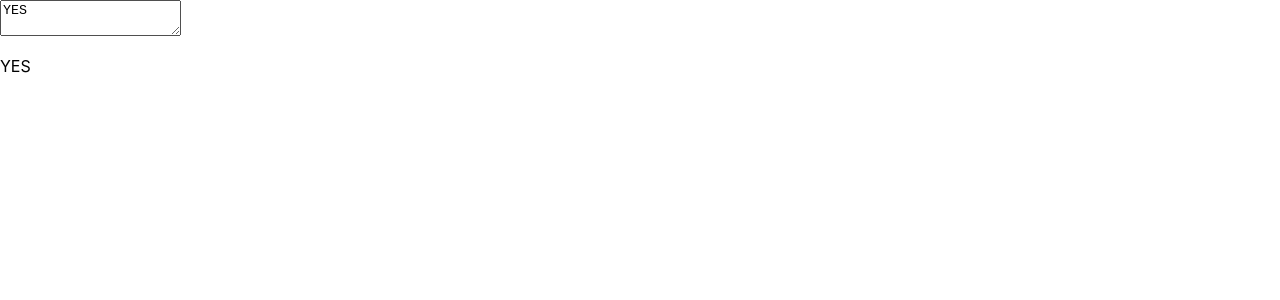
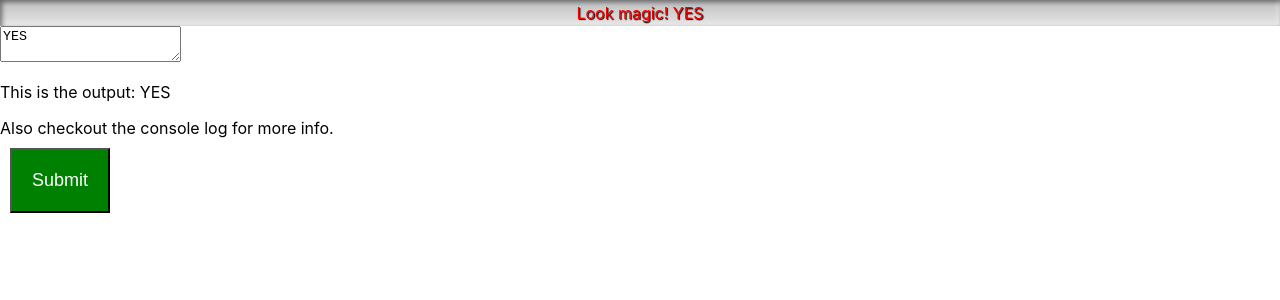
Before and after one commit to collier-watkins/FLYP-Pi-Repo, a React (Create React App) app in the folder frontend-uSite/usite/: page / in a window 1280 px wide. Shown: the top 300 px of the page. Built offline with nearby package versions, Linux system fonts and the light colour scheme.

Commit message:
UX: Button integrated, make it do something

```diff
--- a/frontend-uSite/usite/src/App.css
+++ b/frontend-uSite/usite/src/App.css
@@ -1,3 +1,20 @@
+.Submitbutton {
+  padding: 20px;
+  margin: 10px;
+  background: green;
+  color: white;
+  font-size: large;
+}
+
+.Header {
+  color: red;
+  text-align: center;
+  text-shadow: 1px 1px 1px black;
+  background: linear-gradient(to bottom, rgba(0,0,0,0.25), rgba(0,0,0,0.1));
+  padding: 3px;
+  box-shadow: inset 2px 2px 5px rgba(0,0,0,0.5), inset -2px -2px 5px rgba(255, 255, 255, 0.5);
+}
+
 .App {
   text-align: center;
 }
--- a/frontend-uSite/usite/src/App.js
+++ b/frontend-uSite/usite/src/App.js
@@ -6,6 +6,9 @@ import './App.css';
 // - This guy defines a specific textarea and display
 class Textbox extends Component {
 
+  // Each render method allows the use of ONE outer </div>
+  // - Multiple inner </div> is allowed though
+  // - If you are rendering 1 HTML element, you can just return that element
   render() {
     return(
       <div>
@@ -13,7 +16,27 @@ class Textbox extends Component {
           onChange = {this.props.onChange}
           defaultValue = {this.props.value}
         />
-        <p>{this.props.value}</p>
+        <p>This is the output: {this.props.value}</p>
+        <div>
+          Also checkout the console log for more info.
+        </div>
+      </div>
+    );
+  }
+
+}
+
+class Submitbutton extends Component {
+
+  render() {
+    return(
+      <div>
+        <button
+          className = "Submitbutton"
+          onClick = {this.props.onClick}
+        >
+          Submit
+        </button>
       </div>
     );
   }
@@ -31,6 +54,7 @@ class App extends Component {
   constructor(props) {
     super(props);
     this.handleChange = this.handleChange.bind(this);
+    this.handleClick = this.handleClick.bind(this);
     this.state = {
       value: "YES",
     };
@@ -42,6 +66,12 @@ class App extends Component {
     console.log( "State Change, new state value = " + e.target.value );
   }
 
+  handleClick() {
+    const value = this.state.value;
+    console.log( "Submit button clicked, captured value = " + value );
+    // Here we can send the value somewhere when the user clicks the button
+  }
+
   // Render & return methods are a staple in each component
   // - They must exist
   render() {
@@ -49,16 +79,28 @@ class App extends Component {
     // We can define typical JS stuff here
     // - e.g. variables, helper functions
 
+    const value = this.state.value;
+
     // The return is JSX language (Babel)
     // - Babel is a preprocessor JS language that is converted into plain JS
     // - Babel just makes our job easier
     return (
       <div>
-        <Textbox
-          onChange = {this.handleChange}
-          defaultValue = {this.state.value}
-          value = {this.state.value}
-        />
+        <div className = "Header">
+          Look magic! {value}
+        </div>
+        <div>
+          <Textbox
+            onChange = {this.handleChange}
+            defaultValue = {this.state.value}
+            value = {this.state.value}
+          />
+        </div>
+        <div>
+          <Submitbutton
+            onClick = { () => this.handleClick() }
+          />
+        </div>
       </div>
     );
   }
```
